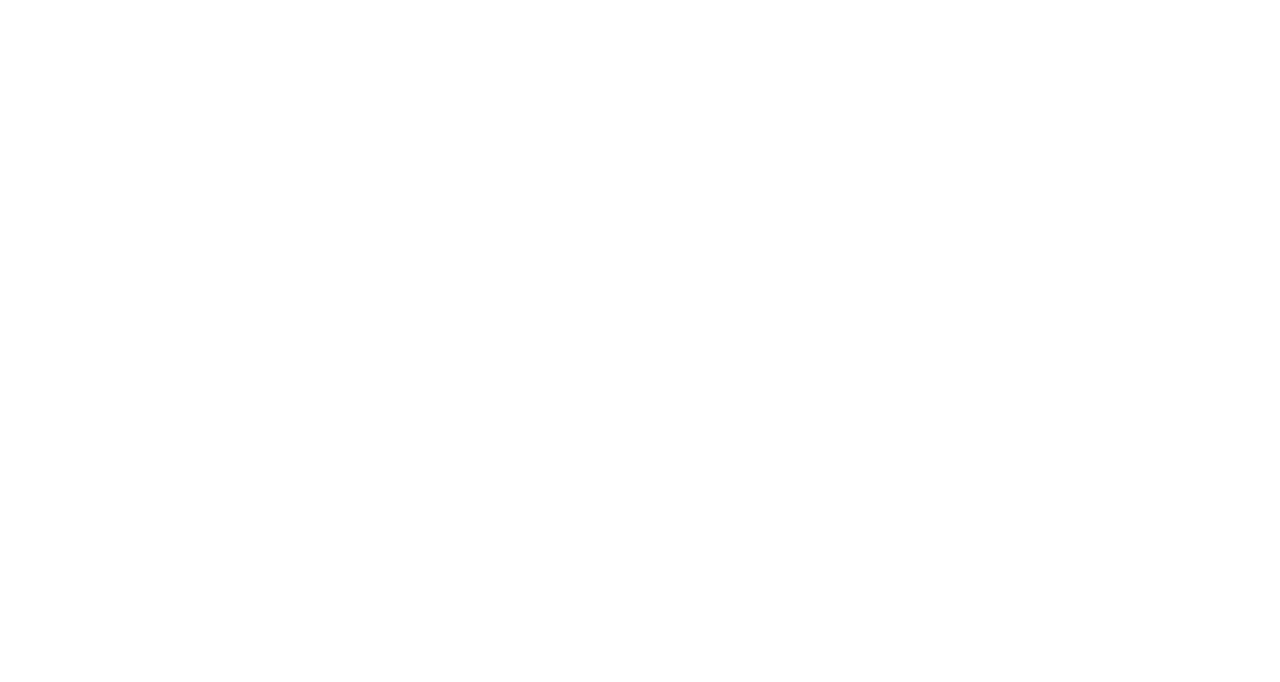
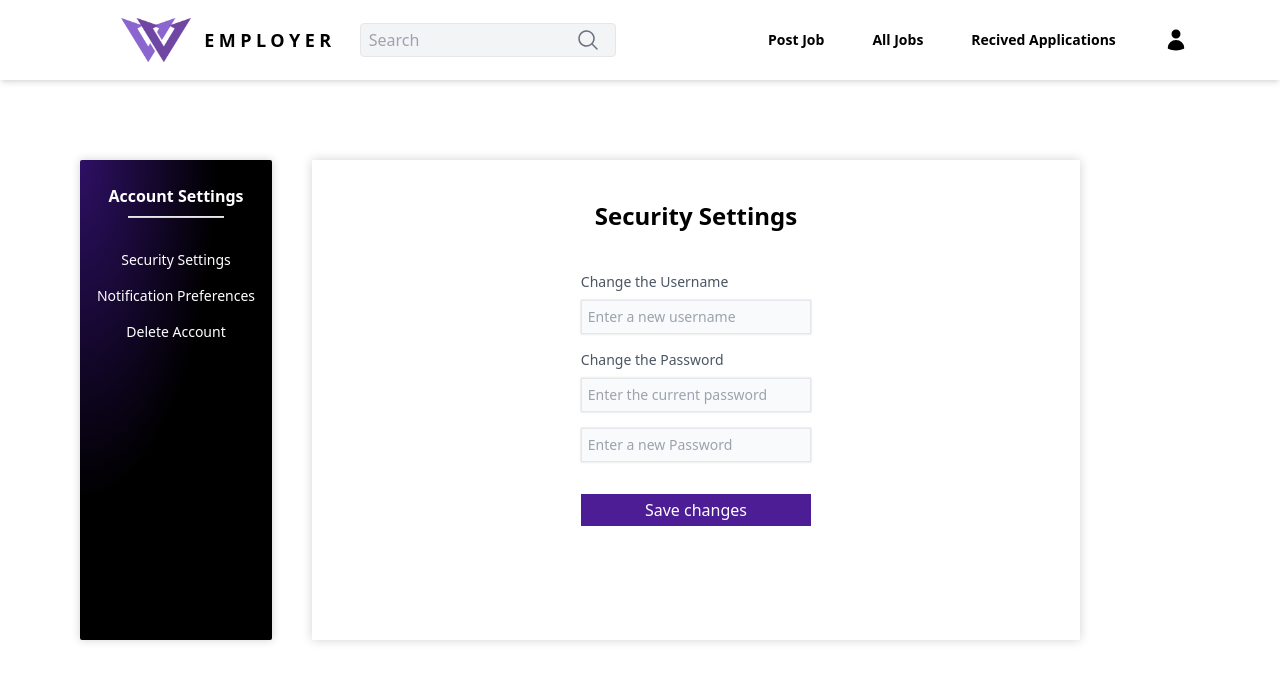
Before and after one commit to MidhunPM6/WorkBridge_Job_Portal-front-end, a React (Create React App) app: page /profile/accountsetting in a window 1280 px wide. Before the commit this address had no page. Shown: the top 682 px of the page. Built offline with nearby package versions, Linux system fonts and the light colour scheme.

Commit message:
created account settings Route and layout

```diff
--- a/src/App.js
+++ b/src/App.js
@@ -17,6 +17,8 @@
 import UserDetailsContext from './Context/UserDetailsContext'
 import SeletedJobContext from './Context/SeletedJobContext'
 import RecivedApplication from './Pages/EmployerPages/RecivedApplication'
+import AccountSettings from './Pages/EmployerPages/AccountSettings'
+
 
 function App () {
   return (
@@ -49,6 +51,11 @@
                     path='/recApplication'
                     element={<RecivedApplication />}
                   />
+                  <Route
+                    path='/profile/accountsetting'
+                    element={<AccountSettings/>}
+                  />
+
                 </Routes>
               </SeletedJobContext>
             </UserDetailsContext>
--- /dev/null
+++ b/src/Employer-Components/AccountSettings/DeleteAccount.jsx
@@ -0,0 +1,29 @@
+import React from 'react'
+
+const DeleteAccount = () => {
+  return (
+    <div className=' flex flex-col  text-black w-full  lg:h-auto h-[60vh] items-center justify-center '>
+      <div className=''>
+        <div>
+          <h1 className='text-2xl font-semibold'>Delete your Acoount</h1>
+        </div>
+        <p className='text-[13px] mt-4 '>
+          Once deleted, all associated data will be lost, <br />
+          and you will not be able to recover it. <br />
+          Please confirm if you want to proceed.
+        </p>
+        <div className='flex '>
+          <div className='flex flex-col mt-2'>
+            <label htmlFor='' className='text-xs text-gray-500'>To confirm this type "DELETE"</label>
+            <input type='text' className='outline-none focus:border-red-700 py-[1px] p-2 border-[0.085rem] rounded-sm border-black mt-2  ' />
+          </div>
+          <div className='flex flex-col justify-end ml-4'>
+            <button className='bg-red-700 px-10 text-white py-[2.4px] rounded-sm hover:bg-red-800 '>Delete</button>
+          </div>
+        </div>
+      </div>
+    </div>
+  )
+}
+
+export default DeleteAccount
--- /dev/null
+++ b/src/Employer-Components/AccountSettings/NotificationSetting.jsx
@@ -0,0 +1,54 @@
+import React from 'react'
+
+const NotificationSetting = () => {
+  return (
+   <>
+   <div className='text-black flex flex-col items-center w-full lg:h-auto h-[60vh]   mt-10'>
+    <div className=''>
+        <h1 className='text-2xl font-semibold'>Notification Preferences</h1>
+    </div>
+    <div className="mt-10  flex flex-col lg:justify-center  w-full py-2  ">
+      <div className=" flex flex-col items-center   p-2 space-y-4">
+
+      <div className="flex items-center justify-center w-full px-2 gap-x-5 ">
+          <label className="font-medium w-1/5 text-sm shrink-0">Email Notifications</label>
+          <span className="shrink-0">:</span>
+          <select className="border border-gray-500 py-0.5 px-1 outline-none rounded-sm w-1/8 text-sm">
+            <option value="enable">Enable</option>
+            <option value="disable">Disable</option>
+          </select>
+        </div>
+
+
+
+        <div className="flex items-center justify-center w-full px-2 gap-x-5">
+          <label className="font-medium w-1/5 text-sm shrink-0">SMS Notifications</label>
+          <span className="shrink-0">:</span>
+          <select className="border border-gray-500 py-0.5 px-1 outline-none rounded-sm w-1/8 text-sm">
+            <option value="enable">Enable</option>
+            <option value="disable">Disable</option>
+          </select>
+        </div>
+
+
+        <div className="flex items-center justify-center w-full px-2 gap-x-5">
+          <label className="font-medium w-1/5 text-sm shrink-0">Job Alerts</label>
+          <span className="shrink-0">:</span>
+          <select className="border border-gray-500 py-0.5 px-1 outline-none rounded-sm w-1/8 text-sm">
+            <option value="enable">Enable</option>
+            <option value="disable">Disable</option>
+          </select>
+        </div>
+        <div className='w-full flex justify-center'>
+            <button className='bg-violet-900 text-white p-1 mt-10 px-10 hover:bg-violet-800'>Save changes </button>
+        </div>
+
+      </div>
+    </div>
+
+   </div>
+   </>
+  )
+}
+
+export default NotificationSetting
--- /dev/null
+++ b/src/Employer-Components/AccountSettings/SecuritySetting.jsx
@@ -0,0 +1,50 @@
+import React from 'react'
+import { useState } from 'react'
+
+const SecuritySetting = () => {
+    const [first,setFirst]=useState('')
+  return (
+    <div className='w-full text-black flex flex-col  items-center pt-10 lg:h-auto h-[60vh] lg:m-0 m-16'>
+      <div>
+        <h1 className='text-2xl font-semibold'>Security Settings</h1>
+      </div>
+      <div className='mt-10 flex flex-col w-full lg:w-auto'>
+        <form action='' className=' '>
+          <div className='flex flex-col w-full gap-2 text-sm'>
+            <label htmlFor='' className='text-gray-600 '>
+              Change the Username
+            </label>
+            <input
+              type='text'
+              className=' outline-none bg-gray-50 p-[6px] lg:w-[18vw] border focus:border-gray-400 rounded-smF shadow-[0px_0px_2px_0px_rgba(0,0,0,0.2)] transition-all duration-300'
+              placeholder='Enter a new username'
+            />
+          </div>
+
+          <div className='flex flex-col gap-2 text-sm mt-4'>
+            <label htmlFor='' className='text-gray-600 '>
+              Change the Password
+            </label>
+            <input
+              type='text'
+              className=' outline-none bg-gray-50 p-[6px] lg:w-[18vw] border focus:border-gray-400 rounded-smF shadow-[0px_0px_2px_0px_rgba(0,0,0,0.2)] transition-all duration-300'
+              placeholder='Enter the current password '
+            />
+            <input
+              type='text'
+              className=' outline-none bg-gray-50 mt-2 p-[6px] lg:w-[18vw] border focus:border-gray-400 rounded-smF shadow-[0px_0px_2px_0px_rgba(0,0,0,0.2)] transition-all duration-300'
+              placeholder='Enter a new Password '
+            />
+          </div>
+
+    <p>{first}</p>
+          <div className='w-full items-center justify-center mt-8'>
+            <button className='bg-violet-900 w-full hover:bg-violet-800 text-white p-1 '>Save changes </button>
+          </div>
+        </form>
+      </div>
+    </div>
+  )
+}
+
+export default SecuritySetting
--- /dev/null
+++ b/src/Employer-Components/AccountSettings/SidemenuEmp.jsx
@@ -0,0 +1,61 @@
+import React, { useState } from 'react'
+import DeleteAccount from './DeleteAccount'
+import SecuritySetting from './SecuritySetting'
+import NotificationSetting from './NotificationSetting'
+
+const AccountSetting = () => {
+  const [activeComponent, setActiveComponent] = useState('')
+
+  const renderComponent = () => {
+    switch (activeComponent) {
+      case 'Security':
+        return <SecuritySetting></SecuritySetting>
+      case 'Notification':
+        return <NotificationSetting></NotificationSetting>
+      case 'Delete Account':
+        return <DeleteAccount></DeleteAccount>
+
+      default:
+        return <SecuritySetting></SecuritySetting>
+    }
+  }
+
+  return (
+    <div className='lg:flex-row flex flex-col lg:m-20 lg:gap-10 text-white'>
+      <div className='flex flex-col  pt-6 lg:w-[15vw] lg:h-[60vh]  rounded-sm bg-[radial-gradient(ellipse_at_top_left,_var(--tw-gradient-stops))] from-violet-950 via-black to-black shadow-[0px_0px_10px_0px_rgba(0,0,0,0.18)] '>
+        <div className='flex flex-col items-center  w-full mb-6 '>
+          <h1 className='font-semibold'>Account Settings</h1>
+          <hr className='bg-gray-300 w-1/2 h-[0.1rem] mt-2' />
+        </div>
+      <div className='flex  items-center w-full  lg:flex-col mb-6'>
+
+
+        <button
+          onClick={() => setActiveComponent('Security')}
+          className=' py-2 text-sm hover:text-gray-200 w-full'
+        >
+          Security Settings
+        </button>
+        <button
+          onClick={() => setActiveComponent('Notification')}
+          className='py-2 text-sm w-full hover:text-gray-200'
+        >
+          Notification Preferences
+        </button>
+        <button
+          onClick={() => setActiveComponent('Delete Account')}
+          className='py-2 text-sm w-full hover:text-gray-200'
+        >
+          Delete Account
+        </button>
+        </div>
+      </div>
+
+      <div className='flex lg:w-[60vw] h-auto  text-white shadow-[0px_0px_10px_0px_rgba(0,0,0,0.18)]'>
+        {renderComponent()}
+      </div>
+    </div>
+  )
+}
+
+export default AccountSetting
--- a/src/Employer-Components/Employer-Authentication/Employersignup.jsx
+++ b/src/Employer-Components/Employer-Authentication/Employersignup.jsx
@@ -75,7 +75,7 @@
         </div>
         <div className='flex flex-col justify-center mt-10 lg:mt-0   items-center w-full lg:w-1/3 px-6 sm:px-10 md:px-16 lg:px-20'>
           <form
-            className='lg:w-full lg:max-w-md  bg-white p-6 rounded-md m-10 lg:m-0  '
+            className='lg:w-full lg:max-w-md  p-6 rounded-md  m-10 lg:m-0  '
             onSubmit={handleValidation}
           >
 
--- a/src/Employer-Components/Employer_main/Navbar.jsx
+++ b/src/Employer-Components/Employer_main/Navbar.jsx
@@ -156,7 +156,7 @@
                     >
                       Profile
                     </button>
-                    <button className='   rounded-sm transition-all duration-300  text-black   text-sm p-2 hover:bg-neutral-200'>
+                    <button onClick={()=>navigate('/profile/accountsetting')} className='   rounded-sm transition-all duration-300  text-black   text-sm p-2 hover:bg-neutral-200'>
                       Account setting
                     </button>
                     <button
--- /dev/null
+++ b/src/Pages/EmployerPages/AccountSettings.js
@@ -0,0 +1,15 @@
+import React, { Fragment } from 'react'
+import AccountSetting from '../../Employer-Components/AccountSettings/SidemenuEmp'
+import Navbar from '../../Employer-Components/Employer_main/Navbar'
+
+
+const AccountSettings = () => {
+  return (
+    <div>
+        <Navbar></Navbar>
+      <AccountSetting></AccountSetting>
+    </div>
+  )
+}
+
+export default AccountSettings
--- a/src/Pages/UserPages/PersonalPop.js
+++ /dev/null
@@ -1,11 +0,0 @@
-import React from 'react'
-
-const PersonalPop = () => {
-  return (
-    <div>
-
-    </div>
-  )
-}
-
-export default PersonalPop
```
